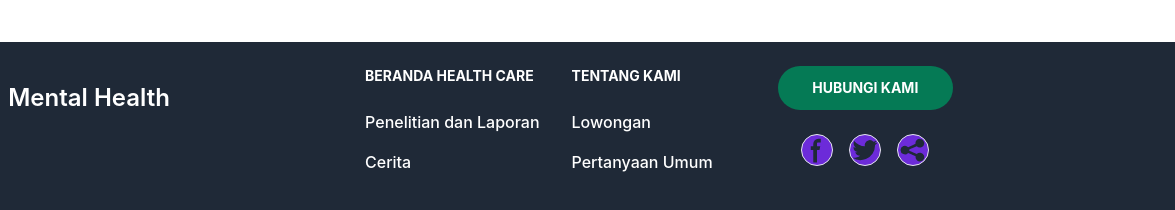
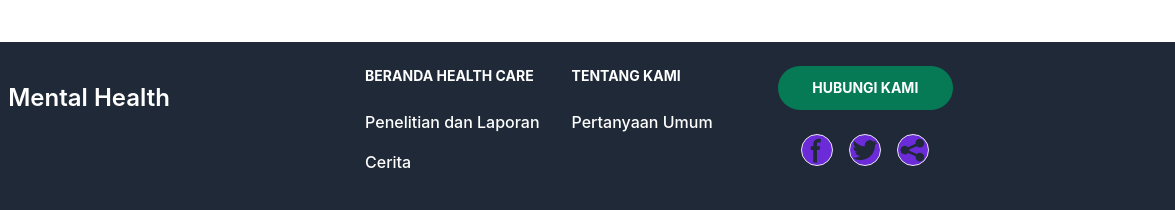
Before and after one commit to Noffalll/kelompok_1, a website: page index.html in a window 1280 px wide. Shown: the part 3740-3950 px from the top of the page, 105-1280 px from the left. Drawn offline with nearby package versions, Linux system fonts and the light colour scheme.

Commit message:
Update index.html

```diff
--- a/index.html
+++ b/index.html
@@ -901,9 +901,6 @@
                     <div class="mb-8">
                         <h1 class="mb-6 text-sm font-bold uppercase">Tentang Kami</h1>
                         <ul class="font-medium">
-                            <li class="mb-4">
-                                <a href="#" class="hover:underline">Lowongan</a>
-                            </li>
                             <li>
                                 <a href="#" class="font-medium hover:underline">Pertanyaan Umum</a>
                             </li>
```
